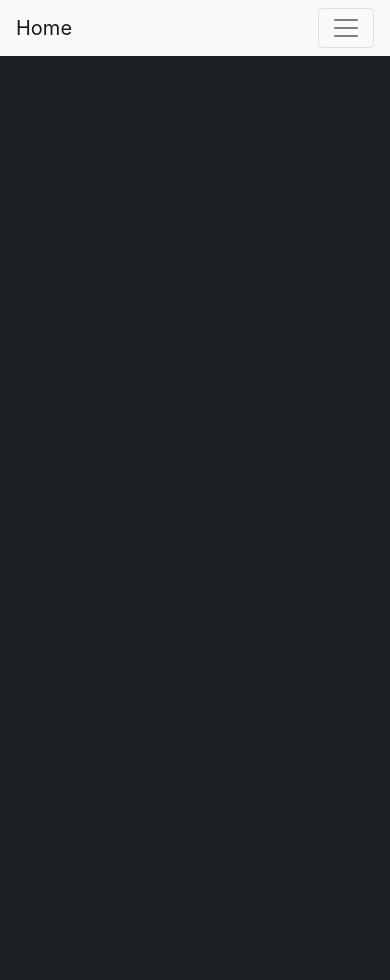
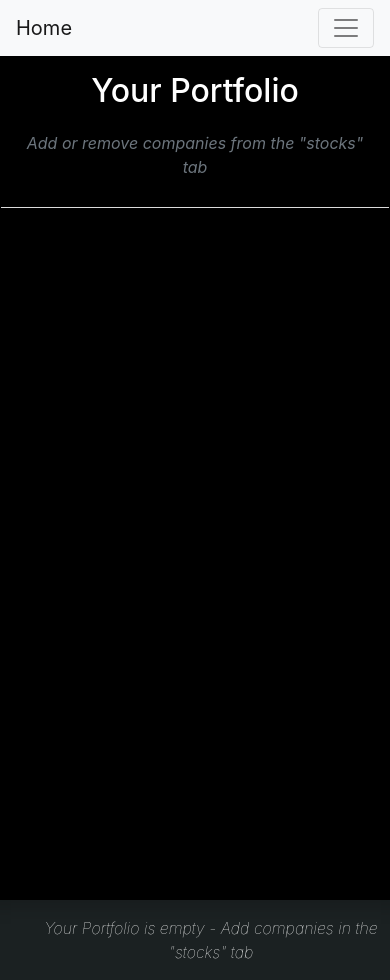
Before and after one commit to Code-Richard/Final-Project, a Flask app: page / in a window 390 px wide. Before the commit the page ends 56 px from the top, so only its background shows below. Run offline with Flask 2, Linux system fonts and the light colour scheme; some libraries are stand-ins or nearby versions.

Commit message:
Added sidebar

```diff
--- a/templates/index.html
+++ b/templates/index.html
@@ -34,10 +34,21 @@
               </div>
             </div>
         </nav>
-
-        <div class="container">
+        <div class="row">
+            <div class="container-fluid col-sm-3 justify-content-center p-3 text-white shadow min-vh-100" style="background-color:black; text-align: center;">
+                <h2>Your Portfolio</h2>
+                <div class="card-footer text-muted font-italic">Add or remove companies from the "stocks" tab</div>
+                <hr style="background-color: whitesmoke;">
+                {% for ticker in tickers %}
+                <div class="p-1">
+                    <h5>{{ticker}}</h5>
+                </div>
+                {% endfor %}
+            </div>
+            <div class="container col-sm-9">
+                {% if articles %}
                     {% for article in articles %}
-                <div class="card text-center shadow text-white bg-dark m-3">
+                        <div class="card text-center shadow text-dark bg-light m-3">
                             <div class="card-header">
                             {{article['stock']}}
                             </div>
@@ -45,9 +56,9 @@
                                 <h5 class="card-title">{{article['title']}}</h5>
                                 <p class="card-text">{{article['description']}}</p>
                                 <div class="row justify-content-center">
-                            <a href={{article['link']}} class="btn btn-outline-light m-2">Read Article</a>
+                                    <a href={{article['link']}} class="btn btn-outline-dark m-2 shadow">Read Article</a>
                                     <form action="/" method="POST">
-                                <button type="submit" name=article_id value={{article['id']}} class="btn btn-outline-light m-2">Read Later</button>
+                                        <button type="submit" name=article_id value={{article['id']}} class="btn btn-outline-dark m-2 shadow">Read Later</button>
                                     </form>
                                 </div>
                             </div>
@@ -56,6 +67,14 @@
                             </div>
                         </div>
                     {% endfor %}
+                {% else %}
+                    <div class="container m-3">
+                        <div class="justify-content-center font-italic font-weight-lighter" style="text-align: center; color: white;">
+                            Your Portfolio is empty - Add companies in the "stocks" tab
+                        </div>
+                    </div>
+                {% endif %}
+            </div>
         </div>
     </body>
 </html>
```
Lines whose indentation alone changed are shown as unchanged.
